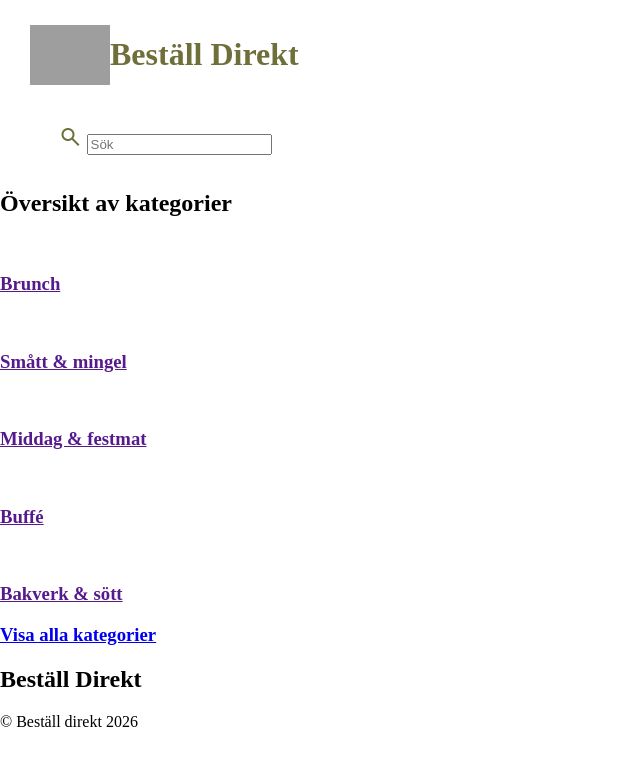
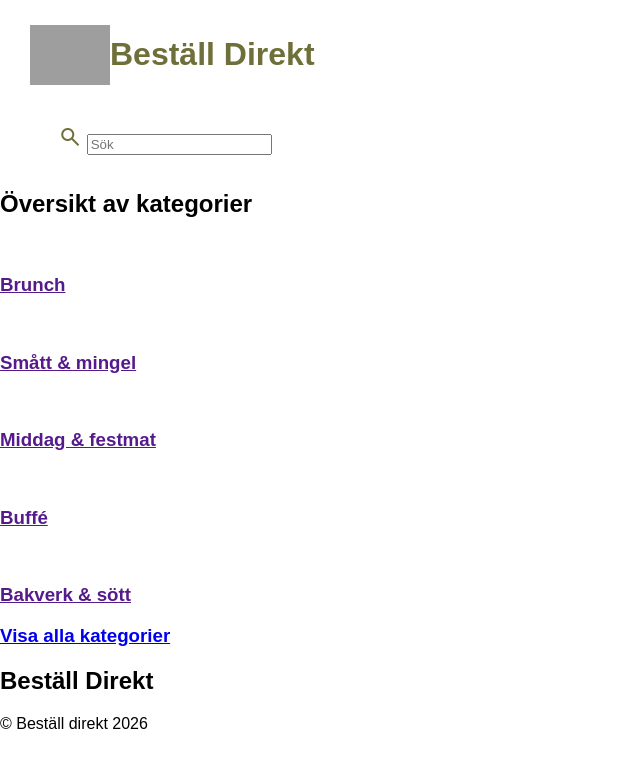
Before and after one commit to ayasdsd1-lgtm/bestall_direkt, a Flask app: page / in a window 1280 px wide. Shown: the top 768 px of the page, without its empty margins (0-640 px from the left). Run offline with Flask 3, Linux system fonts and the light colour scheme; grey boxes are pictures that could not be loaded.

Commit message:
Update style.css
Lagt till font-family i body och tagit bort element i header > h1

```diff
--- a/static/style.css
+++ b/static/style.css
@@ -3,6 +3,7 @@ body{
     width: 100%;
     margin: 0px;
     padding: 0px;
+    font-family: 'Lexend', sans-serif;
 }
 
 /*header*/
@@ -16,9 +17,6 @@ header > img{
     width: auto;
 }
 header > h1{
-    gap: 10px;
-    text-decoration: none;
-    font-weight: bold;
     color: rgb(111, 111, 58);
 }
 
```
